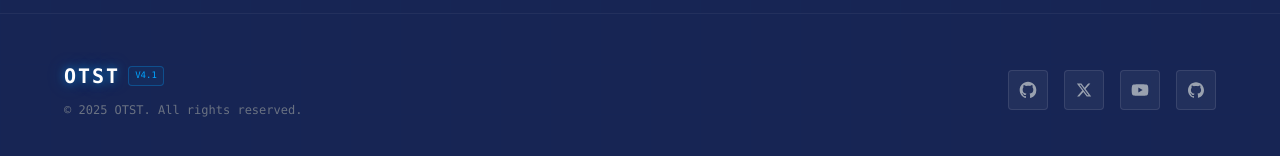
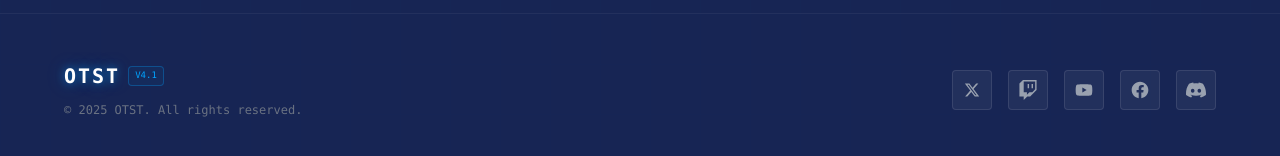
Before and after one commit to ToT-Team/otst-portal, a Next.js app: page / in a window 1280 px wide. Shown: the part 2259-2415 px from the top of the page. Built offline with nearby package versions, Linux system fonts and the light colour scheme.

Commit message:
update links

```diff
--- a/src/components/Footer.tsx
+++ b/src/components/Footer.tsx
@@ -25,44 +25,63 @@ export default function Footer() {
 
         {/* Center: Social Links */}
         <div className="flex items-center gap-4">
-          {/* Github */}
-          <a
-            href="#"
-            className="w-10 h-10 rounded border border-white/10 bg-white/5 flex items-center justify-center text-gray-400 hover:text-neon-mint hover:border-neon-mint/40 hover:shadow-[0_0_10px_rgba(0,163,255,0.2)] transition-all cursor-pointer"
-            aria-label="GitHub"
-          >
-            <svg className="w-5 h-5" fill="currentColor" viewBox="0 0 24 24" aria-hidden="true">
-              <path fillRule="evenodd" d="M12 2C6.477 2 2 6.484 2 12.017c0 4.425 2.865 8.18 6.839 9.504.5.092.682-.217.682-.483 0-.237-.008-.868-.013-1.703-2.782.605-3.369-1.343-3.369-1.343-.454-1.158-1.11-1.466-1.11-1.466-.908-.62.069-.608.069-.608 1.003.07 1.531 1.032 1.531 1.032.892 1.53 2.341 1.088 2.91.832.092-.647.35-1.088.636-1.338-2.22-.253-4.555-1.113-4.555-4.951 0-1.093.39-1.988 1.029-2.688-.103-.253-.446-1.272.098-2.65 0 0 .84-.27 2.75 1.026A9.564 9.564 0 0112 6.844c.85.004 1.705.115 2.504.337 1.909-1.296 2.747-1.027 2.747-1.027.546 1.379.202 2.398.1 2.651.64.7 1.028 1.595 1.028 2.688 0 3.848-2.339 4.695-4.566 4.943.359.309.678.92.678 1.855 0 1.338-.012 2.419-.012 2.747 0 .268.18.58.688.482A10.019 10.019 0 0022 12.017C22 6.484 17.522 2 12 2z" clipRule="evenodd" />
-            </svg>
-          </a>
           {/* Twitter (X) */}
           <a
-            href="#"
-            className="w-10 h-10 rounded border border-white/10 bg-white/5 flex items-center justify-center text-gray-400 hover:text-neon-blue hover:border-neon-blue/40 hover:shadow-[0_0_10px_rgba(255,255,0,0.2)] transition-all cursor-pointer"
-            aria-label="Twitter"
+            href="https://x.com/otst_event/"
+            target="_blank" rel="noopener noreferrer"
+            className="w-10 h-10 rounded border border-white/10 bg-white/5 flex items-center justify-center text-gray-400 hover:text-white hover:border-white/40 hover:shadow-[0_0_10px_rgba(255,255,255,0.2)] transition-all cursor-pointer"
+            aria-label="X (Twitter)"
           >
             <svg className="w-4 h-4" fill="currentColor" viewBox="0 0 24 24" aria-hidden="true">
               <path d="M18.244 2.25h3.308l-7.227 8.26 8.502 11.24H16.17l-5.214-6.817L4.99 21.75H1.68l7.73-8.835L1.254 2.25H8.08l4.713 6.231zm-1.161 17.52h1.833L7.084 4.126H5.117z" />
             </svg>
           </a>
+
+          {/* Twitch */}
+          <a
+            href="https://www.twitch.tv/otstlive/"
+            target="_blank" rel="noopener noreferrer"
+            className="w-10 h-10 rounded border border-white/10 bg-white/5 flex items-center justify-center text-gray-400 hover:text-purple-400 hover:border-purple-400/40 hover:shadow-[0_0_10px_rgba(192,132,252,0.2)] transition-all cursor-pointer"
+            aria-label="Twitch"
+          >
+            <svg className="w-5 h-5" fill="currentColor" viewBox="0 0 24 24" aria-hidden="true">
+              <path d="M11.571 4.714h1.715v5.143H11.57zm4.715 0H18v5.143h-1.714zM6 0L1.714 4.286v15.428h5.143V24l4.286-4.286h3.428L22.286 12V0zm14.571 11.143l-3.428 3.428h-3.429l-3 3v-3H6.857V1.714h13.714Z" />
+            </svg>
+          </a>
+
           {/* YouTube */}
           <a
-            href="#"
-            className="w-10 h-10 rounded border border-white/10 bg-white/5 flex items-center justify-center text-gray-400 hover:text-neon-gold hover:border-neon-gold/40 hover:shadow-[0_0_10px_rgba(0,229,255,0.2)] transition-all cursor-pointer"
+            href="https://www.youtube.com/@taiwanosu1968/"
+            target="_blank" rel="noopener noreferrer"
+            className="w-10 h-10 rounded border border-white/10 bg-white/5 flex items-center justify-center text-gray-400 hover:text-red-500 hover:border-red-500/40 hover:shadow-[0_0_10px_rgba(239,68,68,0.2)] transition-all cursor-pointer"
             aria-label="YouTube"
           >
             <svg className="w-5 h-5" fill="currentColor" viewBox="0 0 24 24" aria-hidden="true">
               <path fillRule="evenodd" d="M19.812 5.418c.861.23 1.538.907 1.768 1.768C21.998 8.746 22 12 22 12s0 3.255-.418 4.814a2.504 2.504 0 0 1-1.768 1.768c-1.56.419-7.814.419-7.814.419s-6.255 0-7.814-.419a2.505 2.505 0 0 1-1.768-1.768C2 15.255 2 12 2 12s0-3.255.417-4.814a2.507 2.507 0 0 1 1.768-1.768C5.744 5 11.998 5 11.998 5s6.255 0 7.814.418ZM15.194 12 10 15V9l5.194 3Z" clipRule="evenodd" />
             </svg>
           </a>
-          {/* Email */}
+
+          {/* Facebook */}
           <a
-            href="#"
-            className="w-10 h-10 rounded border border-white/10 bg-white/5 flex items-center justify-center text-gray-400 hover:text-white hover:border-white/40 hover:shadow-[0_0_10px_rgba(255,255,255,0.2)] transition-all cursor-pointer"
-            aria-label="Email Us"
+            href="https://www.facebook.com/owctw/"
+            target="_blank" rel="noopener noreferrer"
+            className="w-10 h-10 rounded border border-white/10 bg-white/5 flex items-center justify-center text-gray-400 hover:text-blue-500 hover:border-blue-500/40 hover:shadow-[0_0_10px_rgba(59,130,246,0.2)] transition-all cursor-pointer"
+            aria-label="Facebook"
           >
-            <svg className="w-4 h-4 fill-current" viewBox="0 0 24 24">
-              <path d="M12 .297c-6.63 0-12 5.373-12 12 0 5.303 3.438 9.8 8.205 11.385.6.113.82-.258.82-.577 0-.285-.01-1.04-.015-2.04-3.338.724-4.042-1.61-4.042-1.61C4.422 18.07 3.633 17.7 3.633 17.7c-1.087-.744.084-.729.084-.729 1.205.084 1.838 1.236 1.838 1.236 1.07 1.835 2.809 1.305 3.495.998.108-.776.417-1.305.76-1.605-2.665-.3-5.466-1.332-5.466-5.93 0-1.31.465-2.38 1.235-3.22-.135-.303-.54-1.523.105-3.176 0 0 1.005-.322 3.3 1.23.96-.267 1.98-.399 3-.405 1.02.006 2.04.138 3 .405 2.28-1.552 3.285-1.23 3.285-1.23.645 1.653.24 2.873.12 3.176.765.84 1.23 1.91 1.23 3.22 0 4.61-2.805 5.625-5.475 5.92.42.36.81 1.096.81 2.22 0 1.606-.015 2.896-.015 3.286 0 .315.21.69.825.57C20.565 22.092 24 17.592 24 12.297c0-6.627-5.373-12-12-12" />
+            <svg className="w-5 h-5" fill="currentColor" viewBox="0 0 24 24" aria-hidden="true">
+              <path fillRule="evenodd" d="M22 12c0-5.523-4.477-10-10-10S2 6.477 2 12c0 4.991 3.657 9.128 8.438 9.878v-6.987h-2.54V12h2.54V9.797c0-2.506 1.492-3.89 3.777-3.89 1.094 0 2.238.195 2.238.195v2.46h-1.26c-1.243 0-1.63.771-1.63 1.562V12h2.773l-.443 2.89h-2.33v6.988C18.343 21.128 22 16.991 22 12z" clipRule="evenodd" />
+            </svg>
+          </a>
+
+          {/* Discord */}
+          <a
+            href="https://discord.com/invite/SYMBKt3"
+            target="_blank" rel="noopener noreferrer"
+            className="w-10 h-10 rounded border border-white/10 bg-white/5 flex items-center justify-center text-gray-400 hover:text-indigo-400 hover:border-indigo-400/40 hover:shadow-[0_0_10px_rgba(129,140,248,0.2)] transition-all cursor-pointer"
+            aria-label="Discord"
+          >
+            <svg className="w-5 h-5" fill="currentColor" viewBox="0 0 24 24" aria-hidden="true">
+              <path fillRule="evenodd" d="M20.317 4.3698a19.7913 19.7913 0 00-4.8851-1.5152.0741.0741 0 00-.0785.0371c-.211.3753-.4447.8648-.6083 1.2495-1.8447-.2762-3.68-.2762-5.4868 0-.1636-.3933-.4058-.8742-.6177-1.2495a.077.077 0 00-.0785-.037 19.7363 19.7363 0 00-4.8852 1.515.0699.0699 0 00-.0321.0277C.5334 9.0458-.319 13.5799.0992 18.0578a.0824.0824 0 00.0312.0561c2.0528 1.5076 4.0413 2.4228 5.9929 3.0294a.0777.0777 0 00.0842-.0276c.4616-.6304.8731-1.2952 1.226-1.9942a.076.076 0 00-.0416-.1057c-.6528-.2476-1.2743-.5495-1.8722-.8923a.077.077 0 01-.0076-.1277c.1258-.0943.2517-.1923.3718-.2914a.0743.0743 0 01.0776-.0105c3.9278 1.7933 8.18 1.7933 12.0614 0a.0739.0739 0 01.0785.0095c.1202.099.246.1981.3728.2924a.077.077 0 01-.0066.1276 12.2986 12.2986 0 01-1.873.8914.0766.0766 0 00-.0407.1067c.3604.698.7719 1.3628 1.225 1.9932a.076.076 0 00.0842.0286c1.961-.6067 3.9495-1.5219 6.0023-3.0294a.077.077 0 00.0313-.0552c.5004-5.177-.8382-9.6739-3.5485-13.6604a.061.061 0 00-.0312-.0286zM8.02 15.3312c-1.1825 0-2.1569-1.0857-2.1569-2.419 0-1.3332.9555-2.4189 2.157-2.4189 1.2108 0 2.1757 1.0952 2.1568 2.419 0 1.3332-.9555 2.4189-2.1569 2.4189zm7.9748 0c-1.1825 0-2.1569-1.0857-2.1569-2.419 0-1.3332.9554-2.4189 2.1569-2.4189 1.2108 0 2.1757 1.0952 2.1568 2.419 0 1.3332-.946 2.4189-2.1568 2.4189Z" clipRule="evenodd" />
             </svg>
           </a>
         </div>
```
